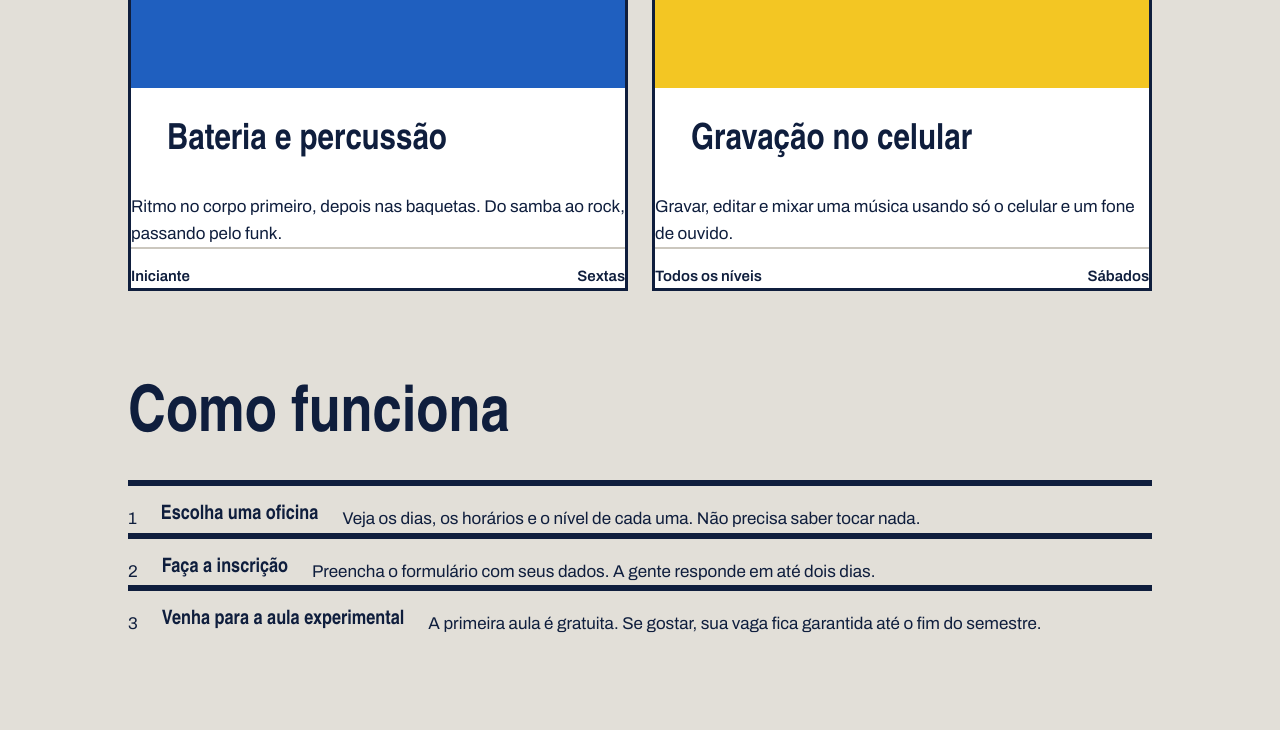
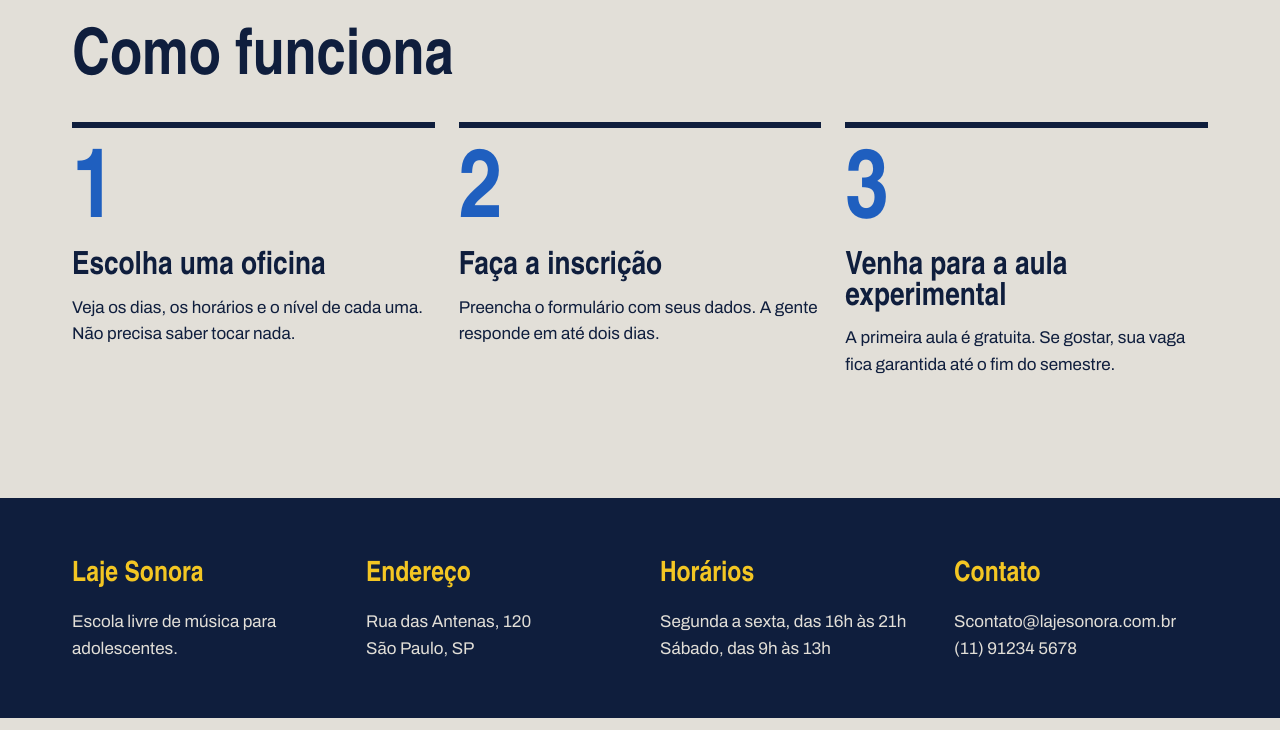
Before and after one commit to murilocae1-max/laje_sonora, a plain HTML site: page index.html in a window 1280 px wide. Shown: the part 1780-2510 px from the top of the page. Drawn offline with Linux system fonts and the light colour scheme; a web font is replaced by a local one.

Commit message:
Página inicial pronta

```diff
--- a/index.css
+++ b/index.css
@@ -1,98 +1,101 @@
-*{
+
+* {
     margin: 0;
     padding: 0;
     box-sizing: border-box;
+}
 
-}
-:root{
+:root {
     --concreto: #E2DFD8;
-
     --concreto-escuro: #CBC7BE;
-
     --tinta: #0F1E3D;
-
     --caixa-dagua: #1F5FBF;
-
     --fita: #F3C623;
-
     --branco: #FFFFFF;
     --fonte-cartaz: "Big Shoulders", "Arial Narrow", sans-serif;
     --fonte-texto: "Archivo", Arial, sans-serif;
-
 }
 
-body{
+body {
     background: var(--concreto);
     color: var(--tinta);
     font-family: var(--fonte-texto);
     font-size: 17px;
     line-height: 1.55;
+}
 
-}
-h1, h2, h3{
+h1, h2, h3 {
     font-family: var(--fonte-cartaz);
     font-weight: 900;
     line-height: 0.95;
 }
-a{
+
+a {
     color: inherit;
 }
-.conteudo{
+
+.conteudo {
     max-width: 1200px;
     margin-inline: auto;
     padding-inline: 32px;
 }
-.topo{
+
+.topo {
     padding-block: 28px;
     display: flex;
     justify-content: space-between;
     align-items: center;
 }
-.logo{
+
+.logo {
     font-family: var(--fonte-cartaz);
     font-size: 34px;
     font-weight: 900;
     text-decoration: none;
+}
 
-}
-.menu{
+.menu {
     display: flex;
     gap: 36px;
 }
-.menu a{
+
+.menu a {
     font-weight: 600;
     text-decoration: none;
     padding-bottom: 4px;
     border-bottom: 4px solid transparent;
+}
 
-}
-.menu a:hover{
+.menu a:hover {
     border-bottom-color: var(--tinta);
 }
-.menu a.atual{
+
+.menu a.atual {
     border-bottom-color: var(--fita);
 }
 
-.cartazes{
+.cartazes {
     margin-top: 16px;
     display: flex;
     gap: 16px;
+}
 
-}
-.cartaz{
+.cartaz {
     padding: 40px;
 }
-.cartaz-principal{
+
+.cartaz-principal {
     background-color: var(--caixa-dagua);
     color: var(--branco);
     flex: 2;
 }
-.cartaz-principal h1{
+
+.cartaz-principal h1 {
     font-size: 132px;
     max-width: 9ch;
+}
 
-}
-.cartaz-lateral{
+.cartaz-lateral {
     background-color: var(--fita);
     flex: 1;
     display: flex;
@@ -101,76 +104,86 @@ a{
     gap: 32px;
     align-items: flex-start;
 }
-.cartaz-lateral p{
+
+.cartaz-lateral p {
     font-size: 22px;
     font-weight: 600;
     line-height: 1.3;
+}
 
-}
-.botao{
+.botao {
     background-color: var(--tinta);
     color: var(--branco);
     font-weight: 700;
     text-decoration: none;
     padding: 16px 28px;
     border: none;
-    font: var(--fonte-texto);
+    font-family: var(--fonte-texto);
     font-size: 17px;
     cursor: pointer;
 }
-.botao:hover{
+
+.botao:hover {
     background-color: var(--caixa-dagua);
+}
 
+.secao {
+    margin-top: 96px;
 }
-.secao{
-    margin: 96px;
-}
-.titulo-secao{
+
+.titulo-secao {
     font-size: 64px;
     margin-bottom: 32px;
+}
 
-}
-.cards{
+.cards {
     display: flex;
     flex-wrap: wrap;
     gap: 24px;
 }
-.card{
+
+.card {
     background-color: var(--branco);
     border: 3px solid var(--tinta);
     flex: 1 1 340px;
     display: flex;
     flex-direction: column;
+}
 
-}
-.card .foto{
+.card .foto {
     height: 170px;
 }
-.foto{
+
+.foto {
     background-color: var(--concreto-escuro);
 }
-.foto-azul{
+
+.foto-azul {
     background-color: var(--caixa-dagua);
 }
-.foto-amarela{
+
+.foto-amarela {
     background-color: var(--fita);
 }
-.foto-tinta{
+
+.foto-tinta {
     background-color: var(--tinta);
 }
-.card-texto{
+
+.card-texto {
     padding: 24px;
     display: flex;
     flex-direction: column;
     flex: 1;
 }
-.card h3{
+
+.card h3 {
     font-size: 36px;
-    margin: 12px;
+    margin-bottom: 12px;
 }
 
 .card-info {
-    margin-top: auto;
+    margin-top: 20px;
     padding-top: 16px;
     border-top: 2px solid var(--concreto-escuro);
     font-size: 15px;
@@ -179,13 +192,49 @@ a{
     justify-content: space-between;
 }
 
-.passo{
-    display: flex;
+.passos {
+    display: grid;
+    grid-template-columns: repeat(3, minmax(0, 1fr));
     gap: 24px;
 }
 
 .passo {
+    border-top: 6px solid var(--tinta);
+    padding-top: 20px;
+}
+
+.passo-numero {
+    font-family: var(--fonte-cartaz);
+    font-size: 96px;
+    font-weight: 900;
+    line-height: 1;
+    color: var(--caixa-dagua);
+}
+
+.passo h3 {
+    font-size: 32px;
+    margin-block: 8px 12px;
+}
+
+.rodape {
+    margin-top: 120px;
+    background-color: var(--tinta);
+    color: var(--concreto);
+    padding-block: 56px;
+}
+
+.rodape-colunas {
+    display: flex;
+    gap: 40px;
+}
+
+.rodape-coluna {
     flex: 1;
-    border-top: 6px solid var(--tinta);
-    padding-top:20px;
 }
+
+.rodape h4 {
+    font-family: var(--fonte-cartaz);
+    font-size: 28px;
+    color: var(--fita);
+    margin-bottom: 12px;
+}
```
Lines whose indentation alone changed are shown as unchanged.
